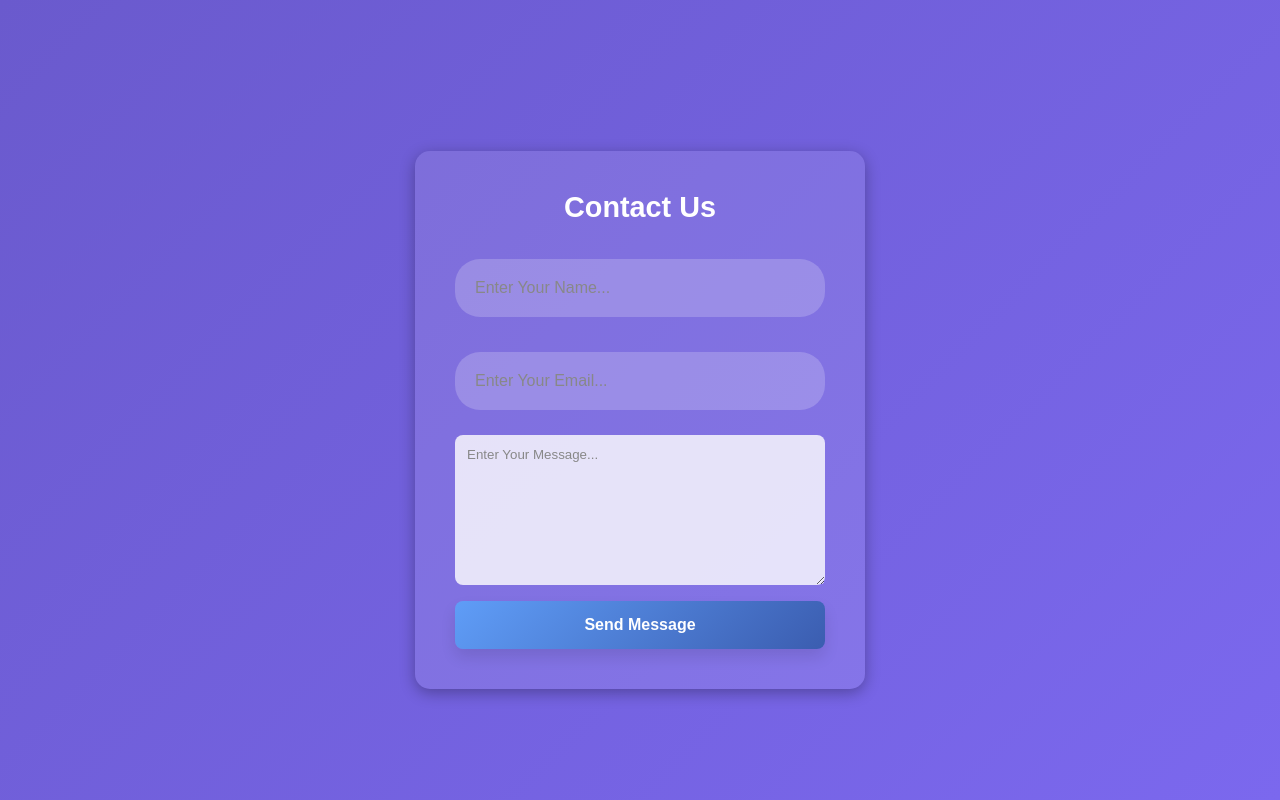
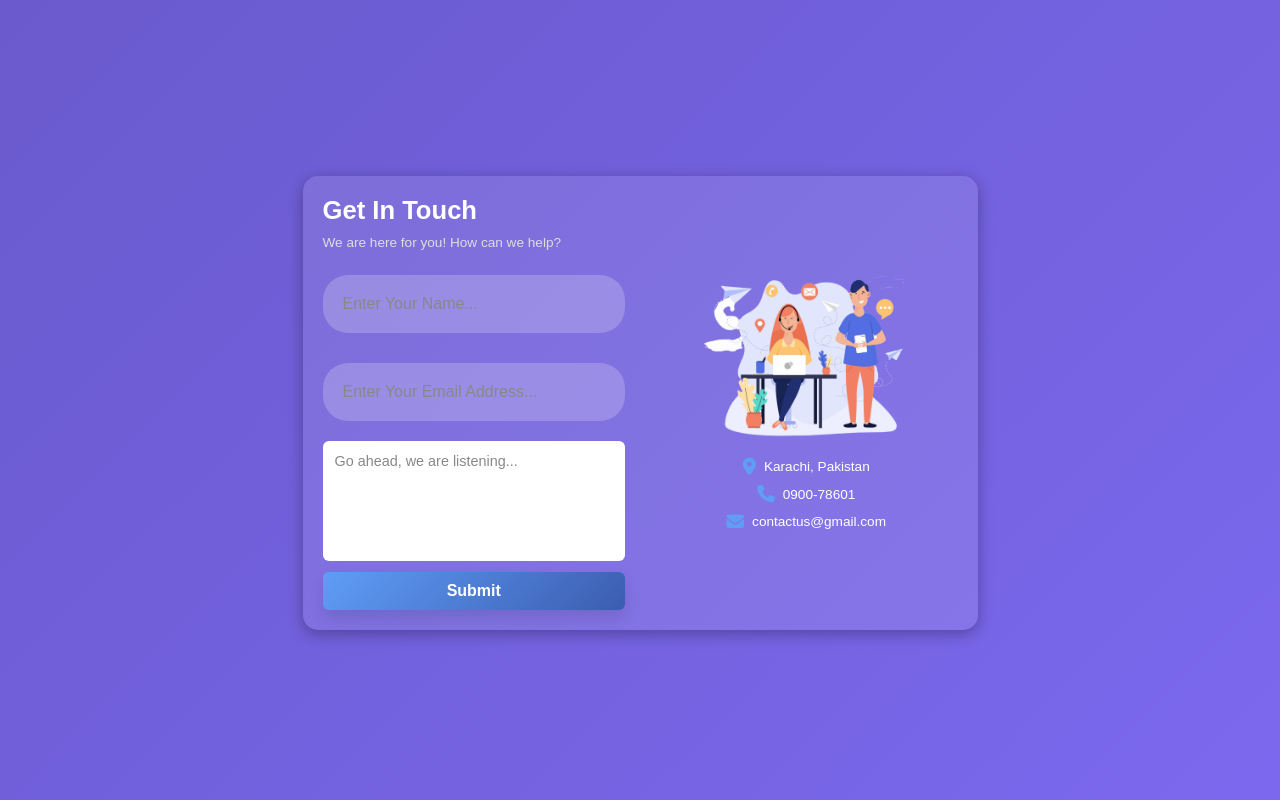
Before and after one commit to MubeenNaushad/TriviaTrack, a React (Create React App) app in the folder ff/triviatrack/: page /contact in a window 1280 px wide. Built offline with nearby package versions, Linux system fonts and the light colour scheme.

Commit message:
form updt

```diff
--- a/ff/triviatrack/src/ContactForm.css
+++ b/ff/triviatrack/src/ContactForm.css
@@ -21,65 +21,114 @@ body {
     align-items: center;
     height: 100vh;
     flex-direction: column;
-    padding-top: 40px;
+    padding-top: 6px;
+}
+
+.contact-form-wrapper {
+    background: rgba(255, 255, 255, 0.1);
+    padding: 20px;
+    border-radius: 15px;
+    box-shadow: 0 4px 15px rgba(0, 0, 0, 0.3);
+    display: flex;
+    gap: 30px;
+    align-items: center;
+    max-width: 900px;
+    width: 75%;
 }
 
 .contact-form-container {
-    background-color: rgba(255, 255, 255, 0.1);
-    padding: 40px;
-    border-radius: 15px;
-    box-shadow: 0 4px 15px rgba(0, 0, 0, 0.3);
-    width: 450px;
-    text-align: center;
+    text-align: left;
+    flex: 1;
+    width: 40%;
 }
 
 .contact-form-container h2 {
-    margin-bottom: 25px;
+    margin-bottom: 10px;
     font-weight: bold;
-    font-size: 1.8rem;
+    font-size: 1.6rem;
+}
+
+.contact-form-container p {
+    margin-bottom: 15px;
+    font-size: 0.85rem;
+    color: #ddd;
 }
 
 .contact-form {
     display: flex;
     flex-direction: column;
-    gap: 15px;
+    gap: 10px;
 }
 
 .form-group {
     display: flex;
     flex-direction: column;
     align-items: flex-start;
+    width: 100%;
 }
 
-input, textarea {
+.styled-input {
     width: 100%;
-    padding: 12px;
-    border-radius: 8px;
-    border: none;
+    padding: 10px;
+    border-radius: 6px;
+    border: 2px solid transparent;
     outline: none;
-    background: rgba(255, 255, 255, 0.8);
+    background: #ffffff;
     color: #333;
+    font-size: 0.9rem;
+    transition: all 0.3s ease;
+    resize: none;
 }
 
-textarea {
-    height: 150px;
+.styled-input:focus {
+    border: 2px solid #6a5acd;
+    background: #ffffff;
 }
 
-input::placeholder, textarea::placeholder {
+.styled-input::placeholder {
     color: #888;
 }
 
 .contact-button {
-    padding: 15px;
+    padding: 10px;
     border: none;
-    border-radius: 8px;
+    border-radius: 6px;
     background: linear-gradient(135deg, #5f9df7, #3b5db0);
     color: #fff;
     font-weight: bold;
     cursor: pointer;
     transition: background-color 0.3s ease;
+    width: 100%;
 }
 
 .contact-button:hover {
     background: #3b5db0;
 }
+
+.contact-info {
+    display: flex;
+    flex-direction: column;
+    gap: 10px;
+    color: #fff;
+    text-align: left;
+    flex: 1;
+    width: 40%;
+    align-items: center;
+}
+
+.contact-image {
+    max-width: 70%;
+    margin-bottom: 10px;
+}
+
+.info-item {
+    display: flex;
+    align-items: center;
+    gap: 8px;
+    font-size: 0.85rem;
+}
+
+.info-item i {
+    font-size: 1.1rem;
+    color: #5f9df7;
+}
--- a/ff/triviatrack/src/ContactForm.js
+++ b/ff/triviatrack/src/ContactForm.js
@@ -1,5 +1,6 @@
 import React, { useState } from 'react';
 import './ContactForm.css';
+import contactImage from './contact-image.png'; // Replace with your actual image path
 
 const ContactForm = () => {
     const [formData, setFormData] = useState({
@@ -20,8 +21,10 @@ const ContactForm = () => {
 
     return (
         <div className="contact-page">
+            <div className="contact-form-wrapper">
                 <div className="contact-form-container">
-                <h2>Contact Us</h2>
+                    <h2>Get In Touch</h2>
+                    <p>We are here for you! How can we help?</p>
                     <form className="contact-form" onSubmit={handleSubmit}>
                         <div className="form-group">
                             <input
@@ -31,6 +34,7 @@ const ContactForm = () => {
                                 onChange={handleChange}
                                 required
                                 placeholder="Enter Your Name..."
+                                className="styled-input"
                             />
                         </div>
                         <div className="form-group">
@@ -40,7 +44,8 @@ const ContactForm = () => {
                                 value={formData.email}
                                 onChange={handleChange}
                                 required
-                            placeholder="Enter Your Email..."
+                                placeholder="Enter Your Email Address..."
+                                className="styled-input"
                             />
                         </div>
                         <div className="form-group">
@@ -49,12 +54,29 @@ const ContactForm = () => {
                                 value={formData.message}
                                 onChange={handleChange}
                                 required
-                            placeholder="Enter Your Message..."
+                                placeholder="Go ahead, we are listening..."
                                 rows="6"
+                                className="styled-input"
                             />
                         </div>
-                    <button type="submit" className="contact-button">Send Message</button>
+                        <button type="submit" className="contact-button">Submit</button>
                     </form>
+                </div>
+                <div className="contact-info">
+                    <img src={contactImage} alt="Contact Illustration" className="contact-image" />
+                    <div className="info-item">
+                        <i className="fas fa-map-marker-alt"></i>
+                        <span>Karachi, Pakistan</span>
+                    </div>
+                    <div className="info-item">
+                        <i className="fas fa-phone"></i>
+                        <span>0900-78601</span>
+                    </div>
+                    <div className="info-item">
+                        <i className="fas fa-envelope"></i>
+                        <span>contactus@gmail.com</span>
+                    </div>
+                </div>
             </div>
         </div>
     );
```
Also changed, not shown: ff/triviatrack/src/contact-image.png (added). Lines whose indentation alone changed are shown as unchanged.
